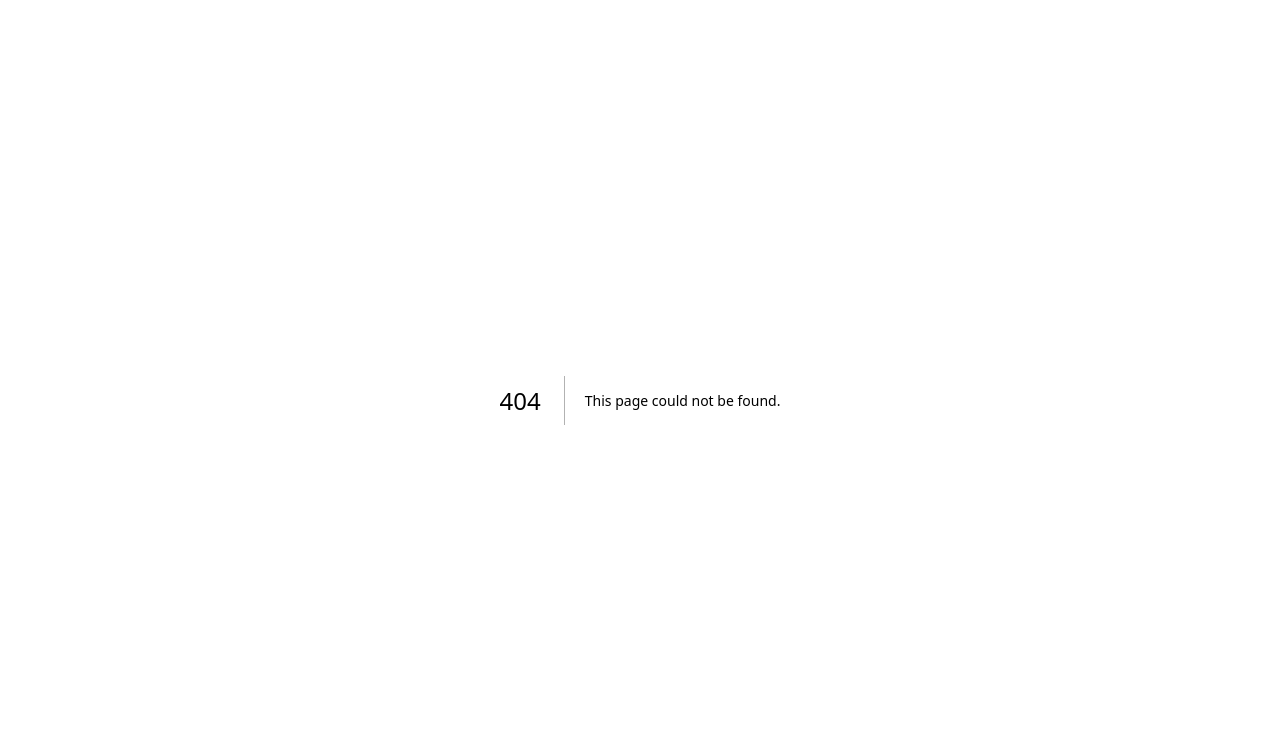
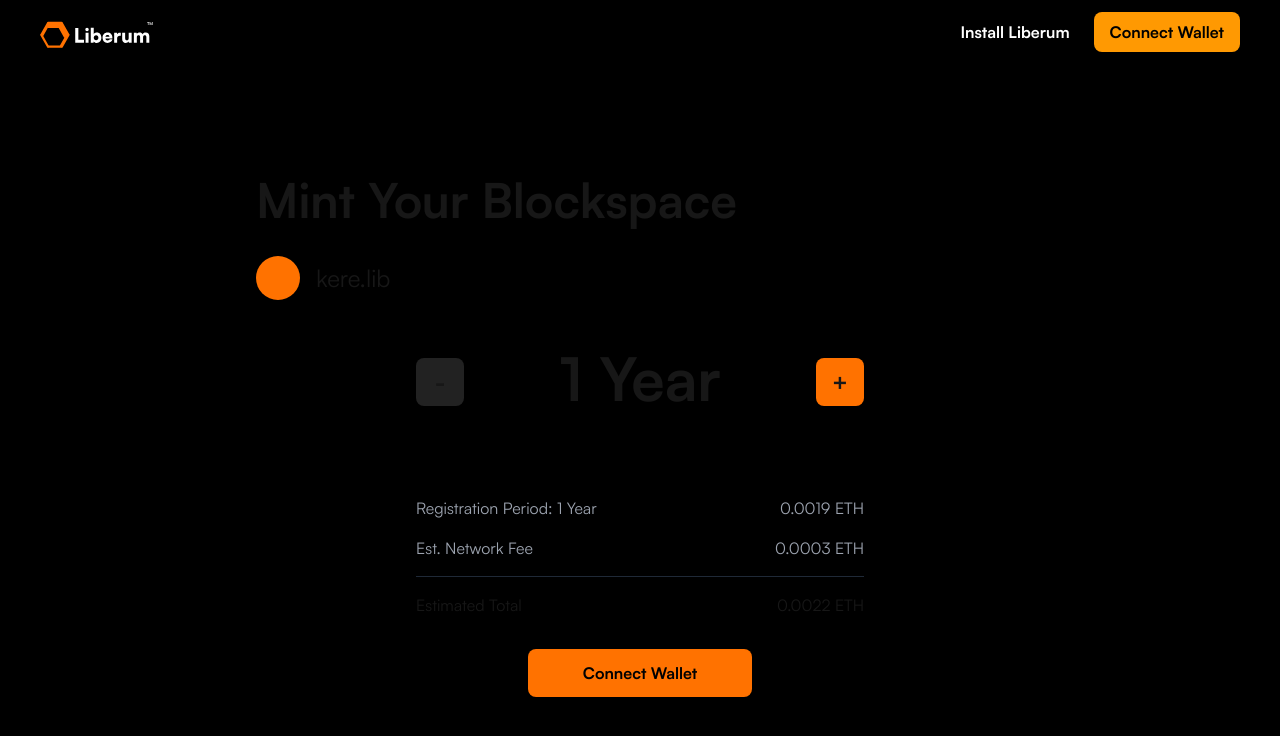
Before and after one commit to KkutaySarii/liberum-frontend, a Next.js app: page /mint/kere.lib in a window 1280 px wide. Before the commit this address had no page. Shown: the top 736 px of the page. Built offline with nearby package versions, Linux system fonts and the light colour scheme.

Commit message:
domain page updated

```diff
--- a/app/globals.css
+++ b/app/globals.css
@@ -19,3 +19,9 @@ body {
   background: var(--background);
   font-family: 'Satoshi-Regular', sans-serif;
 }
+body::-webkit-scrollbar {
+  display: none;
+}
+.noscrollbar::-webkit-scrollbar {
+  display: none;
+}
--- /dev/null
+++ b/app/mint/[domain]/page.tsx
@@ -0,0 +1,93 @@
+'use client'
+import React, { useState } from 'react'
+import { useParams } from 'next/navigation'
+import NavbarMint from '@/components/NavbarMint'
+
+const MintDomainPage = () => {
+  const params = useParams()
+  const domain = params.domain as string
+  const [years, setYears] = useState(1)
+
+  const pricePerYear = 0.0019
+  const networkFee = 0.0003
+
+  const calculateTotal = () => {
+    const registrationFee = pricePerYear * years
+    return {
+      registration: registrationFee.toFixed(4),
+      network: networkFee.toFixed(4),
+      total: (registrationFee + networkFee).toFixed(4)
+    }
+  }
+
+  const handleIncrement = () => {
+    if (years < 10) setYears(prev => prev + 1)
+  }
+
+  const handleDecrement = () => {
+    if (years > 1) setYears(prev => prev - 1)
+  }
+
+  const prices = calculateTotal()
+
+  return (
+    <div className='w-full h-screen bg-dark overflow-hidden'>
+      <NavbarMint />
+
+      <main className="container max-w-3xl mx-auto mt-12 pb-20">
+        <div className='pt-32 text-start'>
+          <h1 className="text-5xl font-bold mb-8">Mint Your Blockspace</h1>
+
+          <div className="flex items-center justify-between mb-12">
+            <div className='flex items-center justify-center gap-4'>
+            <div className="w-11 h-11 bg-primary rounded-full"></div>
+            <span className="text-2xl">{domain}</span>
+          </div>
+          </div>
+
+          <div className="max-w-md mx-auto flex justify-between items-center gap-8 mb-20">
+            <button
+              onClick={handleDecrement}
+              className="w-12 h-12 bg-[#222222] hover:bg-[#333333] rounded-lg flex items-center justify-center text-2xl font-bold transition-colors"
+              disabled={years <= 1}
+            >
+              -
+            </button>
+            <div className="text-center">
+              <div className="text-6xl font-bold mb-2">{years} Year{years > 1 ? 's' : ''}</div>
+            </div>
+            <button
+              onClick={handleIncrement}
+              className="w-12 h-12 bg-primary hover:bg-primary/90 rounded-lg flex items-center justify-center text-2xl font-bold transition-colors disabled:opacity-50"
+              disabled={years >= 10}
+            >
+              +
+            </button>
+          </div>
+
+          <div className="max-w-md mx-auto">
+            <div className="flex justify-between items-center mb-4 text-gray-400">
+              <span >Registration Period: {years} Year{years > 1 ? 's' : ''}</span>
+              <span>{prices.registration} ETH</span>
+            </div>
+            <div className="flex justify-between items-center mb-4 text-gray-400">
+              <span className="text-gray-400">Est. Network Fee</span>
+              <span>{prices.network} ETH</span>
+            </div>
+            <div className="flex justify-between items-center mb-8 pt-4 border-t border-gray-800">
+              <span>Estimated Total</span>
+              <span>{prices.total} ETH</span>
+            </div>
+        <div className='w-full flex justify-center items-center'>
+            <button className="w-1/2 bg-primary hover:bg-primary/90 text-black font-semibold py-3 px-6 rounded-lg transition-colors">
+              Connect Wallet
+            </button>
+            </div>
+          </div>
+        </div>
+      </main>
+    </div>
+  )
+}
+
+export default MintDomainPage
--- a/app/mint/page.tsx
+++ b/app/mint/page.tsx
@@ -1,5 +1,7 @@
-import React from 'react'
+'use client'
+import React, { useState } from 'react'
 import Image from 'next/image'
+import Link from 'next/link'
 
 import NavbarMint from '@/components/NavbarMint'
 import SearchIcon from "@/assets/Search_light.svg"
@@ -7,45 +9,100 @@ import Arrow from "@/assets/arrow.svg"
 import Arrow2 from "@/assets/arrow2.svg"
 
 const MintPage = () => {
+  const [isInputFocused, setIsInputFocused] = useState(false);
+  const [showAllDomains, setShowAllDomains] = useState(false);
+
+  const domains = [
+    { name: 'kere.lib', status: 'Available', bgColor: 'bg-primary' },
+    { name: 'keremkaya.lib', status: 'Registered', bgColor: 'bg-secondary' },
+    { name: 'keremkaya1532.lib', status: 'Available', bgColor: 'bg-secondary' },
+    { name: 'blockchain.lib', status: 'Registered', bgColor: 'bg-primary' },
+    { name: 'web3.lib', status: 'Available', bgColor: 'bg-secondary' },
+    { name: 'crypto.lib', status: 'Registered', bgColor: 'bg-primary' },
+    { name: 'nft.lib', status: 'Available', bgColor: 'bg-secondary' },
+  ];
+
+  const displayedDomains = showAllDomains ? domains : domains.slice(0, 3);
+
   return (
-    <div className='w-full h-screen overflow-hidden bg-dark'>
+    <div className='w-full h-screen bg-dark overflow-auto noscrollbar'>
       <NavbarMint/>
 
-      <main className="container max-w-5xl mx-auto mt-12">
-        <div className=' pt-32 text-center '>
-        <h1 className="text-5xl font-bold mb-4 ">Mint Your Blockspace</h1>
-        <p className="text-white font-satoshi-light font-thin text-stroke-thin text-base mb-12 leading-relaxed tracking-wider">
+      <main className="container max-w-5xl mx-auto mt-12 noscrollbar">
+        <div className='pt-32 text-center'>
+          <h1 className="text-5xl font-bold mb-4">Mint Your Blockspace</h1>
+          <p className={`text-white font-satoshi-light font-thin text-stroke-thin text-base mb-12 leading-relaxed tracking-wider transition-all duration-300 ${
+            isInputFocused ? 'opacity-0' : ''
+          }`}>
             Blockspace is your personal domain on the blockchain
             <br />
             fully decentralized, fully yours.
           </p>
 
-        <div className="relative max-w-xl mx-auto mb-16">
+          <div className={`relative max-w-xl mx-auto mb-16 transition-all duration-500 ${
+            isInputFocused ? '-translate-y-20' : ''
+          }`}>
             <input
               type="text"
               placeholder="search for a name"
-            className="w-full px-6 py-3 rounded-lg bg-light border border-light-white text-black placeholder:text-black placeholder:!font-thin placeholder:text-2xl placeholder:text-opacity-40"
+              className="w-full px-6 py-3 rounded-lg bg-light border border-light-white text-black placeholder:text-black placeholder:!font-thin placeholder:text-2xl placeholder:text-opacity-40 outline-none"
+              onFocus={() => setIsInputFocused(true)}
             />
             <Image src={SearchIcon} alt="Search" width={30} height={30} className='absolute right-4 top-1/2 -translate-y-1/2' />
           </div>
 
-        <div className="grid grid-cols-3 gap-10 relative">
+          <div className={`grid grid-cols-3 gap-10 relative transition-all duration-500 ${
+            isInputFocused ? '-translate-x-full opacity-0' : ''
+          }`}>
             <div className="text-center mt-16 mr-24">
               <div className="bg-primary w-12 h-12 rounded-full flex items-center justify-center mx-auto mb-4 text-xl">1</div>
               <h3 className="text-xl font-semibold mb-2">Mint Your Blockspace</h3>
-            <p className="text-sm font-satoshi-light font-thin">Choose your unique name and secure it on the blockchain. True ownership starts here.</p>
+              <p className="text-sm font-satoshi-light font-thin">Choose your unique name and secure it on the blockchain.
+              True ownership starts here.</p>
             </div>
             <Image src={Arrow} alt="Arrow Right" width={120} height={120} className='absolute top-28 left-60 mb-4 ' />
-          <div className="text-center mr-8 ml-8">
+            <div className="text-center mr-12 ml-12">
               <div className="bg-primary w-12 h-12 rounded-full flex items-center justify-center mx-auto mb-4 text-xl">2</div>
               <h3 className="text-xl font-semibold mb-2">Host Your Website</h3>
               <p className="text-sm font-satoshi-light font-thin">Upload your HTML content to a smart contract, free from any central authority.</p>
             </div>
             <Image src={Arrow2} alt="Arrow Right" width={120} height={120} className='absolute top-16 right-72 mx-auto mb-4' />
-          <div className="text-center mt-20 mr-16">
+            <div className="text-center mt-20 mr-10 ml-10">
               <div className="bg-primary w-12 h-12 rounded-full flex items-center justify-center mx-auto mb-4 text-xl">3</div>
               <h3 className="text-xl font-semibold mb-2">Be Featured on Liberum</h3>
               <p className="text-sm font-satoshi-light font-thin">Your blockspace instantly appears on our homepage for everyone to explore and enjoy.</p>
+            </div>
+          </div>
+
+          <div className={`absolute top-[45%] pb-20 right-1/2 w-2/5 translate-x-1/2 -translate-y-1/2 transition-all duration-500 ${
+            isInputFocused ? 'block translate-y-0 opacity-100' : 'hidden translate-y-full opacity-0'
+          }`}>
+            {displayedDomains.map((domain, index) => (
+              <div key={index} className="flex items-center gap-4 mb-4">
+                <div className={`w-12 h-12 ${domain.bgColor} rounded-full`}></div>
+                {domain.status === 'Available' ? (
+                  <Link
+                    href={`/mint/${domain.name}`}
+                    className="text-xl hover:text-primary transition-colors"
+                  >
+                    {domain.name}
+                  </Link>
+                ) : (
+                  <span className="text-xl">{domain.name}</span>
+                )}
+                <span className={`${domain.status === 'Available' ? 'bg-green-500' : 'bg-blue-500'} px-3 py-1 rounded-full text-sm ml-auto`}>
+                  {domain.status}
+                </span>
+              </div>
+            ))}
+
+            <div className='flex justify-between items-center mt-8'>
+              <button
+                className="bg-secondary hover:bg-opacity-80 px-2 py-1 rounded-lg text-start text-black font-semibold text-sm"
+                onClick={() => setShowAllDomains(!showAllDomains)}
+              >
+                {showAllDomains ? 'Show Less...' : 'See More...'}
+              </button>
             </div>
           </div>
         </div>
```
Lines whose indentation alone changed are shown as unchanged.
